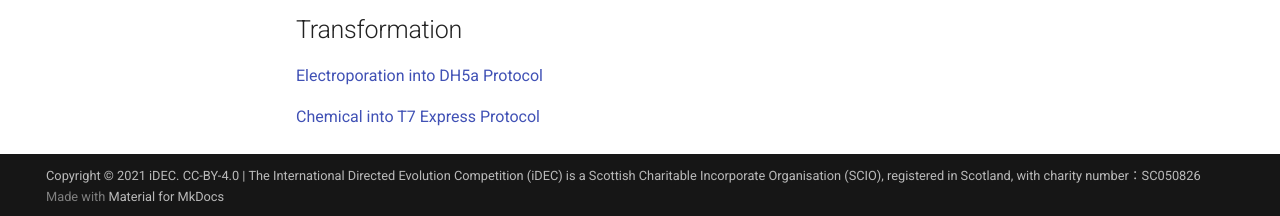
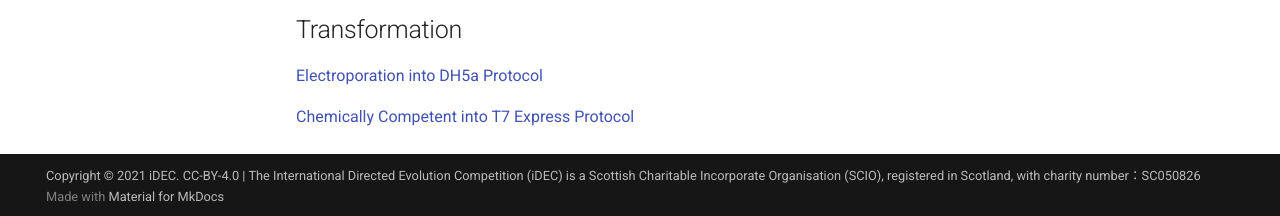
Before and after one commit to idec2021/UOregon, an MkDocs documentation site: the page built from docs/documentation/protocols.md, in a window 1280 px wide and 1323 px high. Shown: the part 1104-1320 px from the top of the window. Built offline with MkDocs 1.6.1 and Material for MkDocs 9.7.7, drawn with Linux system fonts in a browser that asks for light colours; comment, search, counter and statistics services are not loaded.

Commit message:
Update protocols.md

```diff
--- a/docs/documentation/protocols.md
+++ b/docs/documentation/protocols.md
@@ -30,4 +30,4 @@
 ## Transformation
 [Electroporation into DH5a Protocol](https://github.com/idec2021/UOregon/blob/bf711403db1903ef54dd905520d94ff23040e5c8/docs/documentation/Electroporation.md)
 
-[Chemical into T7 Express Protocol](https://github.com/idec2021/UOregon/blob/11188c26bfd462c4dc6dbc1b995fe172df7585ed/docs/documentation/Chemically%20%20Comp.md)
+[Chemically Competent into T7 Express Protocol](https://github.com/idec2021/UOregon/blob/11188c26bfd462c4dc6dbc1b995fe172df7585ed/docs/documentation/Chemically%20%20Comp.md)
```
